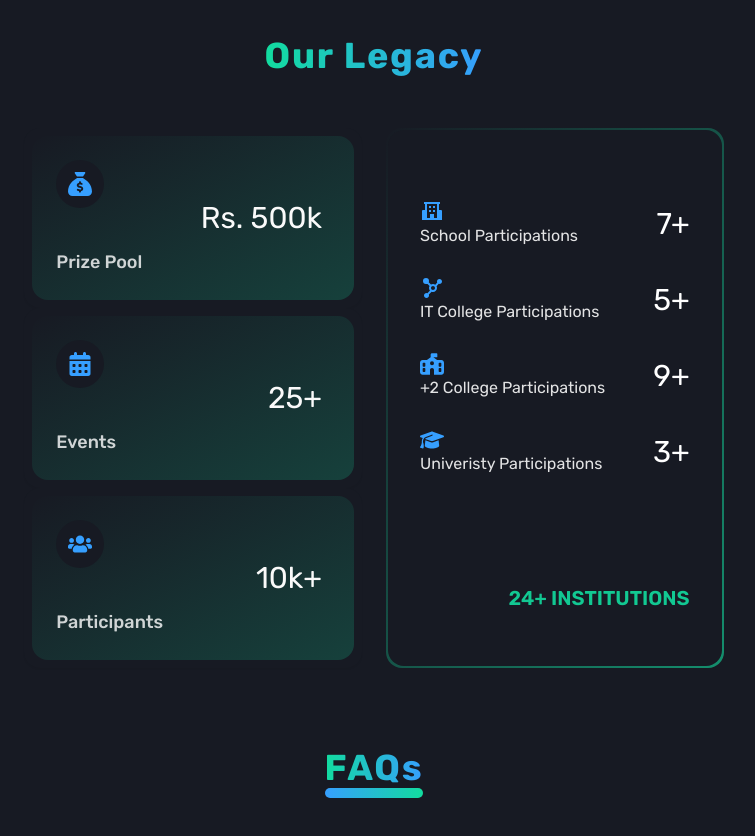
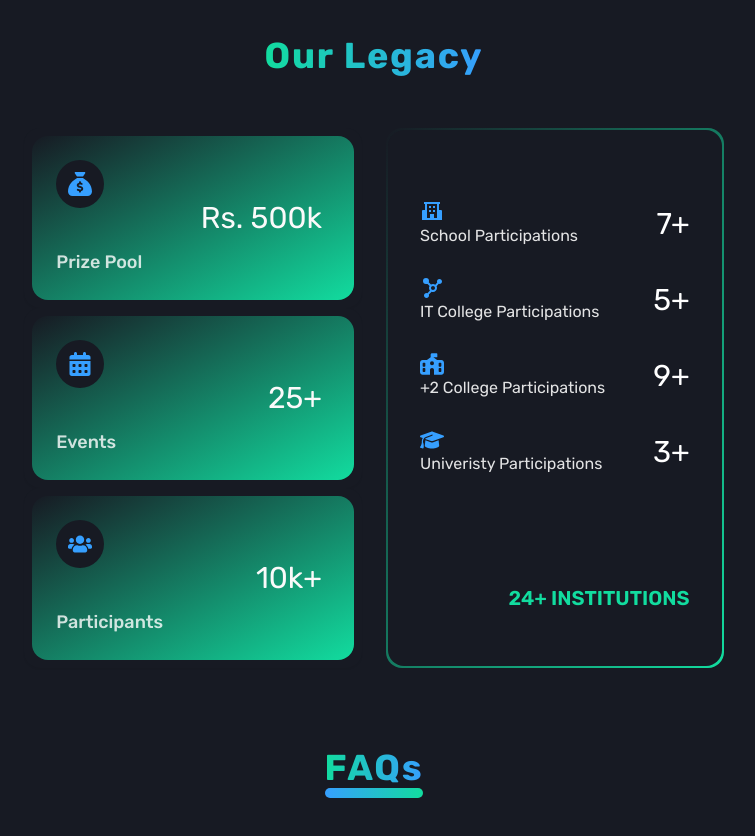
Before and after one commit to kuosc2005/it-meet, a React (Vite) app: page / in a window 1280 px wide. Shown: the part 1460-2296 px from the top of the page, without its empty margins (266-1021 px from the left). Built offline with nearby package versions, Linux system fonts and the light colour scheme; no server answers.

Commit message:
ui: color more light on legacy

```diff
--- a/src/components/custom/Legacy.jsx
+++ b/src/components/custom/Legacy.jsx
@@ -59,7 +59,7 @@ const InstitutionChart = ({ data }) => {
   const total = data.reduce((sum, item) => sum + parseInt(item.participation), 0)
 
   return (
-    <div className="h-full p-[2px] group rounded-2xl bg-gradient-to-br to-[#12dc9f]/60 from-[#171A23] hover:to-[#12dc9f] hover:from-[#171A23]  overflow-scroll hide-scrollbar">
+    <div className="h-full p-[2px] group rounded-2xl bg-gradient-to-br to-[#12dc9f] from-[#171A23] hover:to-[#12dc9f]/60 hover:from-[#171A23]  overflow-scroll hide-scrollbar">
       <div className="flex flex-col justify-around h-full w-full bg-[#171A23] p-4 pb-0 rounded-2xl px-8">
         <div className="space-y-7 py-9 md:py-0">
           {data.map((institution) => (
@@ -80,7 +80,7 @@ const InstitutionChart = ({ data }) => {
           ))}
         </div>
         <div className="flex justify-end py-5 md:py-0">
-          <span className="text-[#12dc9f]/90 group-hover:text-[#12dc9f] font-semibold text-xl max-[280px]:text-lg max-[250px]:text-sm">
+          <span className="text-[#12dc9f] group-hover:text-[#12dc9f]/80 font-semibold text-xl max-[280px]:text-lg max-[250px]:text-sm">
             {total}+ INSTITUTIONS
           </span>
         </div>
@@ -99,7 +99,7 @@ export default function App() {
               key={item.id}
               className="bg-[#171A23] p-2 rounded-2xl text-primary-foreground cursor-pointer"
             >
-              <CardContent className="flex max-[320px]:flex-col items-center justify-between py-6  gap-10 bg-gradient-to-br hover:from-[#171A23]/30 hover:to-[#12dc9f]/30 from-[#171A23]/20 to-[#12dc9f]/20 rounded-2xl">
+              <CardContent className="flex max-[320px]:flex-col items-center justify-between py-6  gap-10 bg-gradient-to-br hover:from-[#171A23]/30 hover:to-[#12dc9f]/50 from-[#171A23]/20 to-[#12dc9f] rounded-2xl">
                 <div className="flex flex-col items-start space-y-10 max-[320px]:space-y-0 text-left">
                   <span className="text-xl bg-[#171A23] p-3 rounded-full">{item.icon}</span>
                   <span className="font-medium text-lg max-[365px]:text-base max-[200px]:text-xs text-white/80">
```
